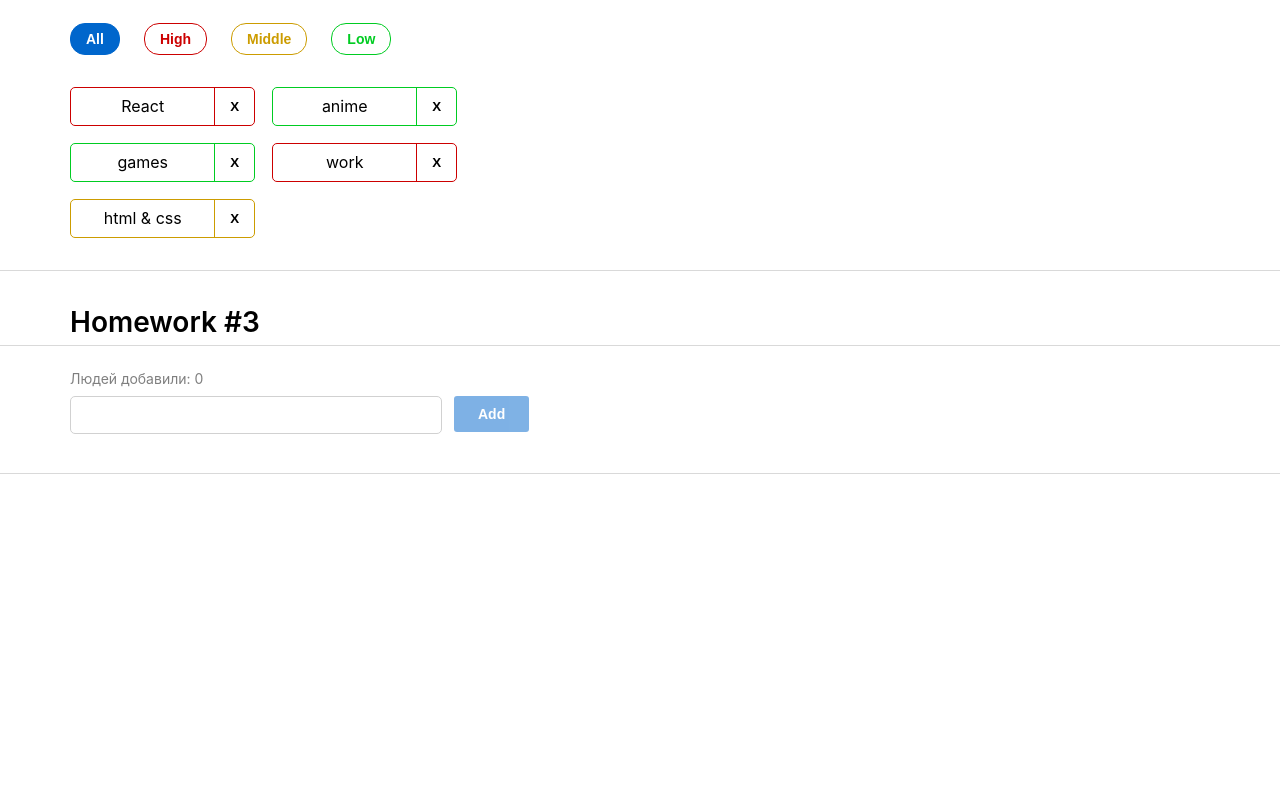
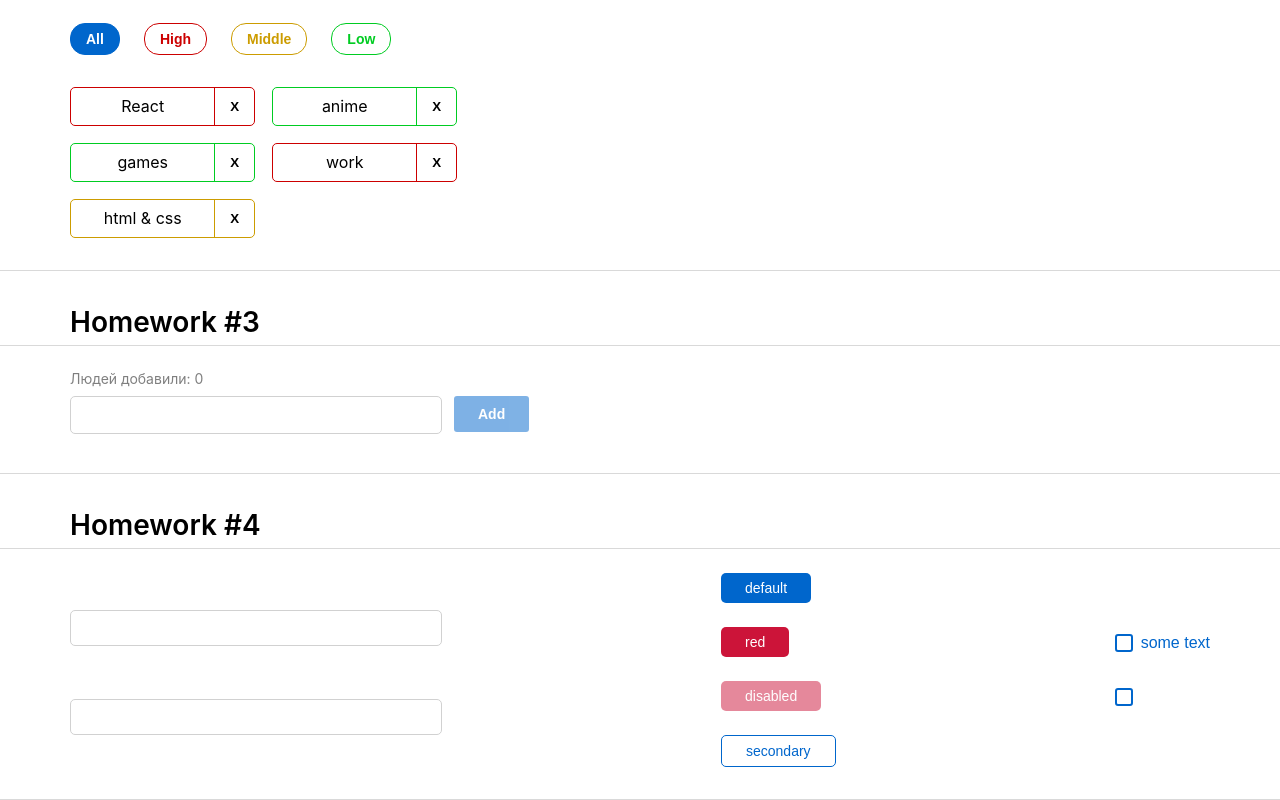
Before and after one commit to Vitalik9135eb2/tasks-Ignat, a React (Create React App) app: page / in a window 1280 px wide. Shown: the part 491-1291 px from the top of the page. Before the commit the page ends 965 px from the top, so only its background shows below. Built offline with nearby package versions, Linux system fonts and the light colour scheme.

Commit message:
fixed styles for hw4

```diff
--- a/src/s1-main/App.tsx
+++ b/src/s1-main/App.tsx
@@ -3,6 +3,7 @@ import s from './App.module.css'
 import HW1 from '../s2-homeworks/hw01/HW1'
 import HW2 from "../s2-homeworks/hw02/HW2";
 import HW3 from "../s2-homeworks/hw03/HW3";
+import HW4 from "../s2-homeworks/hw04/HW4";
 
 function App() {
     return (
@@ -11,7 +12,8 @@ function App() {
             {/*раскомментировать по ходу выполнения*/}
             <HW2/>
             <HW3/>
-            {/*<HW4/>*/}
+
+            <HW4/>
 
             {/*при выполнении дз 5 и более - закомментировать здесь дз 1-4, так как они есть внутри дз 5*/}
             {/*<HW5/>*/}
--- a/src/s2-homeworks/hw03/Greeting.tsx
+++ b/src/s2-homeworks/hw03/Greeting.tsx
@@ -3,7 +3,7 @@ import s from './Greeting.module.css'
 
 type GreetingPropsType = {
     name: string // need to fix any
-    setNameCallback: (e: string) => void // need to fix any
+    setNameCallback: (e: ChangeEvent<HTMLInputElement>) => void // need to fix any
     addUser: () => void // need to fix any
     onBlur: () => void // need to fix any
     onEnter: (e: KeyboardEvent<HTMLInputElement>) => void
@@ -28,13 +28,7 @@ const Greeting: React.FC<GreetingPropsType> = (
 ) => {
     const inputClass = error ? s.errorInput : s.input // need to fix with (?:)
 
-    const changeInputHandler = (event: ChangeEvent<HTMLInputElement>) => {
-        setNameCallback(event.currentTarget.value)
-    }
 
-    const onKeyDownHandler = (event: KeyboardEvent<HTMLInputElement>) => {
-        onEnter(event)
-    }
     return (
         <div id={'hw3-form'} className={s.greetingForm}>
             <div className={s.text}>
@@ -49,10 +43,9 @@ const Greeting: React.FC<GreetingPropsType> = (
                     <input
                         id={'hw3-input'}
                         value={name}
-                        // onChange={setNameCallback}
-                        onChange={changeInputHandler}
+                        onChange={setNameCallback}
                         className={inputClass}
-                        onKeyDown={onKeyDownHandler}
+                        onKeyDown={onEnter}
                         onBlur={onBlur}
                     />
                     <div id={'hw3-error'} className={s.error}>
--- a/src/s2-homeworks/hw03/GreetingContainer.tsx
+++ b/src/s2-homeworks/hw03/GreetingContainer.tsx
@@ -14,6 +14,8 @@ export const pureAddUser = (name: string,
                             setError: SetStateType,
                             setName: SetStateType,
                             addUserCallback: (name: string) => void,
+
+
 ) => {
     if (name.length < 2) {
         setError("Ошибка! Введите имя!")
@@ -53,8 +55,8 @@ const GreetingContainer: React.FC<GreetingContainerPropsType> = ({
     const [name, setName] = useState<string>('') // need to fix any
     const [error, setError] = useState<string>('') // need to fix any
 
-    const setNameCallback = (e: string) => { // need to fix any
-        setName(e) // need to fix
+    const setNameCallback = (e: ChangeEvent<HTMLInputElement>) => { // need to fix any
+        setName(e.currentTarget.value) // need to fix
         error && setError('')
     }
     const addUser = () => {
--- a/src/s2-homeworks/hw04/common/c1-SuperInputText/SuperInputText.module.css
+++ b/src/s2-homeworks/hw04/common/c1-SuperInputText/SuperInputText.module.css
@@ -1,20 +1,34 @@
 .input:focus {
+    outline: 1px solid #D1D1D1;
+
 }
 
 .input {
+    width: 372px;
+    height: 36px;
+    border: 1px solid #D1D1D1;
+    padding-left: 16px;
+    border-radius: 5px;
 }
 
 .inputWrapper {
+    display: flex;
+    flex-direction: column-reverse;
+    gap: 5px;
 }
 
 .superInput {
 }
 
 .errorInput {
+    border-color: #CC1439;
 }
 
 .errorInput:focus {
+    outline-color: #cc0000;
 }
 
 .error {
+    font-size: 10px;
+    color: #CC1439;
 }
--- a/src/s2-homeworks/hw04/common/c2-SuperButton/SuperButton.module.css
+++ b/src/s2-homeworks/hw04/common/c2-SuperButton/SuperButton.module.css
@@ -1,36 +1,57 @@
 .button {
+    font-size: 14px;
+    line-height: 20px;
+    padding: 5px 24px;
+    border-radius: 5px;
+    border-style: none;
+    color: #FFFFFF;
+    cursor: pointer;
 }
 
 .disabled {
+    opacity: .5;
+    pointer-events: none;
 }
 
 .secondary {
+    color: #0066CC;
+    border: 1px solid #0066CC;
+    background-color: transparent;
 }
 
 .default {
+    background-color: #0066CC;
 }
 
 .red {
+    background-color: #CC1439;
 }
 
 .default:hover {
+    background-color: #0080FF;
 }
 
 .red:hover {
+    background-color: #FF1A47;
 }
 
 .secondary:hover {
+    background-color: #E5F0FA;
 }
 
 
 .default:active {
+    background-color: #0059B3;
 }
 
 .secondary:active {
+    background-color: #C9E5FF;
 }
 
 .red:active {
+    background-color: #B31232;
 }
 
 .button:disabled {
+
 }
--- a/src/s2-homeworks/hw04/common/c2-SuperButton/SuperButton.tsx
+++ b/src/s2-homeworks/hw04/common/c2-SuperButton/SuperButton.tsx
@@ -18,10 +18,13 @@ const SuperButton: React.FC<SuperButtonPropsType> = (
     }
 ) => {
     const finalClassName = s.button
+        +(disabled ? " " + s.disabled : "")
+        +(xType === "red" ? " " + s.red : " ")
+        +(xType === "secondary" ? " " + s.secondary : " ")
+        +(xType === undefined ? " " + s.default : " ")
         // + (disabled
         //         ? ...
         //         : xType === 'red'
-        //             ? ...
         + (className ? ' ' + className : '') // задачка на смешивание классов
 
     return (
--- a/src/s2-homeworks/hw04/common/c3-SuperCheckbox/SuperCheckbox.tsx
+++ b/src/s2-homeworks/hw04/common/c3-SuperCheckbox/SuperCheckbox.tsx
@@ -29,6 +29,9 @@ const SuperCheckbox: React.FC<SuperCheckboxPropsType> = (
     const onChangeCallback = (e: ChangeEvent<HTMLInputElement>) => {
         // задачка на написание онченджа
 
+        onChangeChecked &&  onChangeChecked(e.currentTarget.checked)
+
+
     }
 
     const finalInputClassName = s.checkbox
```
